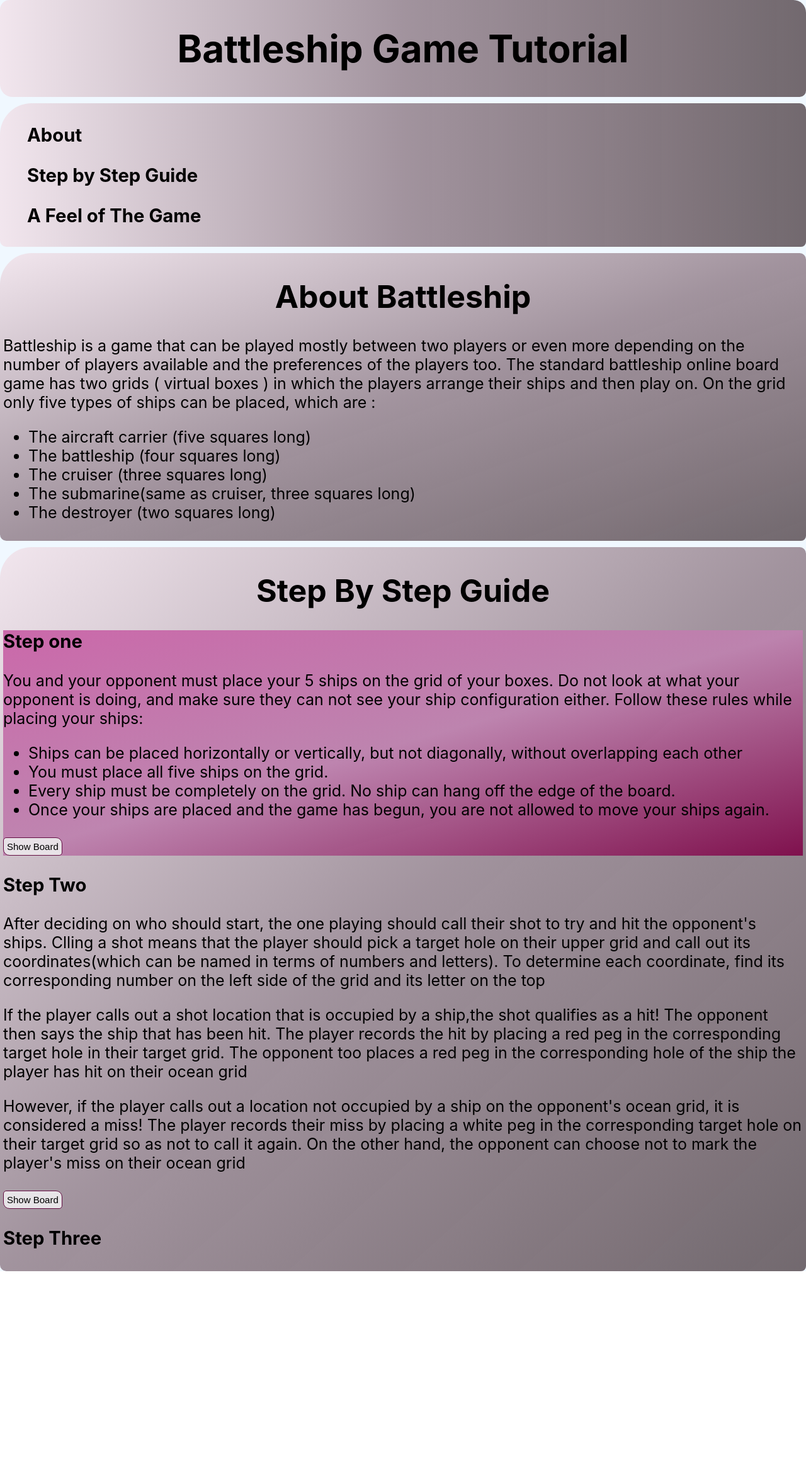
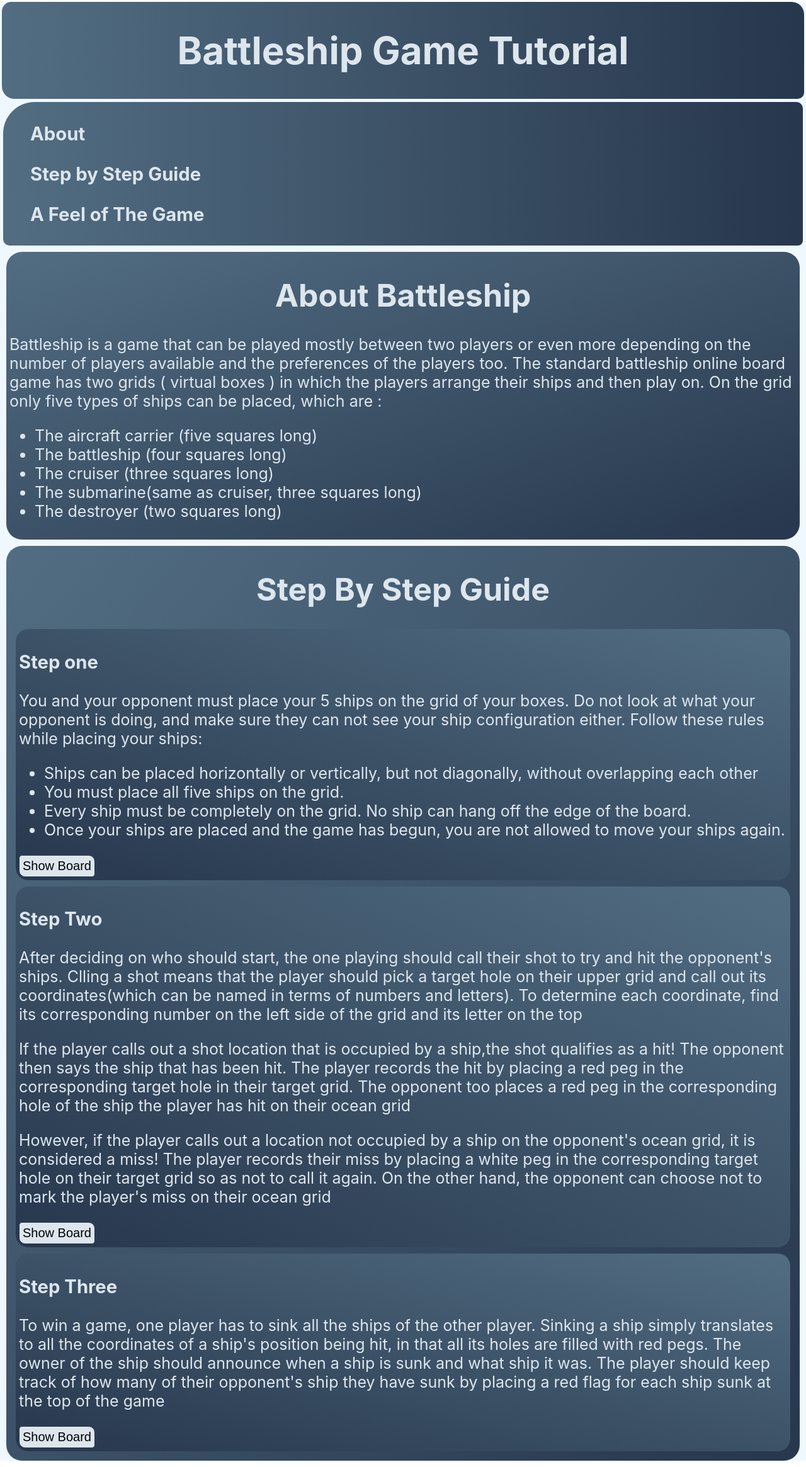
Before and after one commit to l-auta/random-stuff, a React (Create React App) app: page / in a window 1280 px wide. Shown: the whole page at 63% size. Before the commit the page ends 2019 px from the top, so only its background shows below. Built offline with nearby package versions, Linux system fonts and the light colour scheme.

Commit message:
last-commit

```diff
--- a/src/App.css
+++ b/src/App.css
@@ -1,8 +1,10 @@
 .header{
   text-align: center;
   font-size: 30px;
-  background-image: linear-gradient(to right, #f1e5edf5, #9e8f9af5, #695e64ee);
+  background-image: linear-gradient(to right, #526d82, #27374d);
   border-radius: 15px 20px 10px;
+  color: #dde6ed;
+  margin: 3px;
   padding: 1px;
   position: relative;
   animation: slideInFromRight 3s ease-out forwards;
@@ -19,20 +21,22 @@
 }
 
 .navbar{
-  background-image: linear-gradient(to right, #f1e5edf5, #9e8f9af5, #695e64ee);
+  background-image: linear-gradient(to right, #526d82, #27374d);
   border-radius: 50px 10px 8px;
+  color: #dde6ed;
   padding: 3px;
-  margin-top: 10px;
+  margin: 5px;
   animation: slideInFromRight 3.1s ease-out forwards;
   font-size: 25px;
 }
 
 .about{
   animation: slideInFromRight 3.2s ease-out forwards;
-  background-image: linear-gradient(to bottom right, #f1e5edf5, #9e8f9af5, #695e64ee);
-  border-radius: 50px 10px 8px;
+  background-image: linear-gradient(to bottom right, #526d82, #27374d);
+  border-radius: 25px;
+  color: #dde6ed;
   padding: 5px;
-  margin-top: 10px;
+  margin: 10px;
   font-size: 25px;
 }
 
@@ -42,10 +46,11 @@
 
 .steps{
   animation: slideInFromRight 3.3s ease-out forwards;
-  background-image: linear-gradient(to bottom right, #f1e5edf5, #9e8f9af5, #695e64ee);
-  border-radius: 50px 10px 8px;
+  background-image: linear-gradient(to bottom right, #526d82, #27374d);
+  border-radius: 25px;
+  color: #dde6ed;
   padding: 5px;
-  margin-top: 10px;
+  margin: 10px;
   font-size: 25px;
 
 }
@@ -53,10 +58,97 @@
   text-align: center;
 }
 
-.one{
-  background-image: linear-gradient(to bottom right, #ca64a8f5, #be83aff5, #7e0949ee);
-}
-
 .app{
   background-color: aliceblue;
 }
+
+.one{
+  border-radius: 20px;
+  padding: 5px;
+  margin: 10px;
+  background-image: linear-gradient(to top right, #27374D, #526D82);
+}
+
+.two{
+  border-radius: 20px;
+  padding: 5px;
+  margin: 10px;
+  background-image: linear-gradient(to top right, #27374D, #526D82);
+}
+
+.three{
+  border-radius: 20px;
+  padding: 5px;
+  margin: 10px;
+  background-image: linear-gradient(to top right, #27374D, #526D82);
+}
+
+
+/*battleship styling for the board*/
+.battleship-board {
+  display: flex;
+  justify-content: center;
+  padding: 20px;
+}
+
+table {
+  border-collapse: collapse;
+  width: 500px;
+  background-color: #fff;
+}
+
+th, td {
+  width: 40px;
+  height: 40px;
+  color: #526d82;
+  border: 1px solid #fff;
+  text-align: center;
+}
+
+th {
+  background-color: #f0f0f0;
+  font-weight: bold;
+}
+
+td {
+  background-color: #e0e0e0;
+}
+
+td:hover {
+  background-color: #d4d4d4;
+}
+
+/* Styling for cells containing ships */
+.ship {
+  background-color: #27374d; /* Green color for ships */
+}
+
+/* Optional: Different color for the first column and row */
+th:first-child, td:first-child {
+  background-color: #f0f0f0;
+}
+
+ /* Styling for hits */
+ .hit {
+  background-color: #526d82; /* Red color for hits */
+}
+
+/* Styling for misses */
+.miss {
+  background-color: #9DB2BF; /* Blue color for misses */
+}
+
+/* Optional: Different color for the first column and row */
+th:first-child, td:first-child {
+  background-color: #f0f0f0;
+}
+
+
+/*button styling*/
+.bnt-one{
+  padding: 5px;
+  background-color: #dde6ed;
+  border-radius: 5px 10px;
+  border: solid 1px #27374d;
+  font-size: 20px;
+}
--- a/src/components/BattleshipBoardOne.css
+++ /dev/null
@@ -1,41 +0,0 @@
-.battleship-board {
-    display: flex;
-    justify-content: center;
-    padding: 20px;
-  }
-
-  table {
-    border-collapse: collapse;
-    width: 500px;
-    background-color: #fff;
-  }
-
-  th, td {
-    width: 40px;
-    height: 40px;
-    border: 1px solid #ccc;
-    text-align: center;
-  }
-
-  th {
-    background-color: #f0f0f0;
-    font-weight: bold;
-  }
-
-  td {
-    background-color: #e0e0e0;
-  }
-
-  td:hover {
-    background-color: #d4d4d4;
-  }
-
-  /* Styling for cells containing ships */
-  .ship {
-    background-color: #4CAF50; /* Green color for ships */
-  }
-
-  /* Optional: Different color for the first column and row */
-  th:first-child, td:first-child {
-    background-color: #f0f0f0;
-  }
--- a/src/components/BattleshipBoardTwo.css
+++ /dev/null
@@ -1,46 +0,0 @@
-.battleship-board {
-    display: flex;
-    justify-content: center;
-    padding: 20px;
-  }
-
-  table {
-    border-collapse: collapse;
-    width: 500px;
-    background-color: #fff;
-  }
-
-  th, td {
-    width: 40px;
-    height: 40px;
-    border: 1px solid #ccc;
-    text-align: center;
-  }
-
-  th {
-    background-color: #f0f0f0;
-    font-weight: bold;
-  }
-
-  td {
-    background-color: #e0e0e0;
-  }
-
-  td:hover {
-    background-color: #d4d4d4;
-  }
-
-  /* Styling for hits */
-  .hit {
-    background-color: red; /* Red color for hits */
-  }
-
-  /* Styling for misses */
-  .miss {
-    background-color: blue; /* Blue color for misses */
-  }
-
-  /* Optional: Different color for the first column and row */
-  th:first-child, td:first-child {
-    background-color: #f0f0f0;
-  }
--- a/src/components/button.css
+++ /dev/null
@@ -1,7 +0,0 @@
-.bnt-one{
-    padding: 5px;
-    background-color: rgba(235, 231, 235, 0.952);
-    border-radius: 5px 10px;
-    border: solid 1px #630d42;
-    font-size: 15px;
-}
--- a/src/components/step1.js
+++ b/src/components/step1.js
@@ -1,6 +1,5 @@
 import React, {useState} from "react";
 import BattleshipBoard from "./stepOneBoard";
-import './button.css'
 
 function One(){
     const [isVisible, setIsVisible] = useState(false);
--- a/src/components/step3.js
+++ b/src/components/step3.js
@@ -1,7 +1,18 @@
-import React from "react";
+import React, {useState} from "react";
+import BattleshipBoardThree from "../stepThreeBoard";
 
 function Three(){
+    const [isVisible, setIsVisible] = useState(false);
 
+    return(
+        <div>
+            <p>To win a game, one player has to sink all the ships of the other player. Sinking a ship simply translates to all the coordinates of a ship's position being hit, in that all its holes are filled with red pegs. The owner of the ship should announce when a ship is sunk and what ship it was. The player should keep track of how many of their opponent's ship they have sunk by placing a red flag for each ship sunk at the top of the game</p>
+            <button className="bnt-one" onClick={() => setIsVisible(!isVisible)}>
+            {isVisible ? "Hide" : "Show"} Board
+            </button>
+            {isVisible && <BattleshipBoardThree />} {/* Conditionally render BattleshipBoard */}
+        </div>
+    )
 }
 
 export default Three
--- a/src/components/stepOneBoard.js
+++ b/src/components/stepOneBoard.js
@@ -1,5 +1,5 @@
 import React from 'react';
-import './BattleshipBoardOne.css';
+// import './BattleshipBoardOne.css';
 
 const BattleshipBoard = () => {
   const gridSize = 10;
--- a/src/components/stepTwoBoard.js
+++ b/src/components/stepTwoBoard.js
@@ -1,5 +1,5 @@
 import React, { useState, useEffect } from 'react';
-import './BattleshipBoardTwo.css';
+// import './BattleshipBoardTwo.css';
 
 const BattleshipBoardTwo = () => {
   const gridSize = 10;
--- a/src/stepThreeBoard.js
+++ b/src/stepThreeBoard.js
@@ -0,0 +1,109 @@
+import React, { useState, useEffect } from 'react';
+// import './BattleshipBoardThree.css';
+
+const BattleshipBoardThree = () => {
+  const gridSize = 10;
+  const [grid, setGrid] = useState(Array(gridSize).fill(null).map(() => Array(gridSize).fill(null)));
+
+  // Ship Placement Logic (2 ships only)
+  useEffect(() => {
+    const newGrid = Array(gridSize).fill(null).map(() => Array(gridSize).fill(null));
+
+    // Ship 1: 4-cell ship - Horizontal at (A1, B1, C1, D1)
+    newGrid[0][0] = 1;
+    newGrid[0][1] = 1;
+    newGrid[0][2] = 1;
+    newGrid[0][3] = 1;
+
+    // Ship 2: 3-cell ship - Vertical at (G1, G2, G3)
+    newGrid[6][0] = 1;
+    newGrid[7][0] = 1;
+    newGrid[8][0] = 1;
+
+    // Both ships are sunk, so we mark them all as hits
+    const newGridWithHits = generateHitsOnShips(newGrid);
+
+    // Generate misses randomly on the grid (cells that are not part of ships)
+    const newGridWithMisses = generateRandomMisses(newGridWithHits);
+
+    setGrid(newGridWithMisses);
+  }, []);
+
+  // Function to generate hits on all ship cells (since both ships are sunk)
+  const generateHitsOnShips = (grid) => {
+    const newGrid = grid.map(row => row.slice()); // Create a copy of the grid to mutate
+
+    // We don't need to do anything special for hits since all ship cells will be 'H'
+    for (let row = 0; row < gridSize; row++) {
+      for (let col = 0; col < gridSize; col++) {
+        if (newGrid[row][col] === 1) {
+          newGrid[row][col] = 'H'; // Mark as hit
+        }
+      }
+    }
+
+    return newGrid;
+  };
+
+  // Function to generate random misses (empty cells marked as 'M')
+  const generateRandomMisses = (grid) => {
+    const newGrid = grid.map(row => row.slice()); // Create a copy of the grid to mutate
+    const totalCells = gridSize * gridSize;
+
+    // Generate misses on non-ship cells (cells not marked as `H` or `1`)
+    for (let i = 0; i < totalCells * 0.3; i++) { // Place about 30% of the cells as misses
+      let row, col;
+      do {
+        row = Math.floor(Math.random() * gridSize);
+        col = Math.floor(Math.random() * gridSize);
+      } while (newGrid[row][col] === 'H' || newGrid[row][col] === 1); // Avoid overwriting ships or hits
+      newGrid[row][col] = 'M'; // Mark as miss
+    }
+
+    return newGrid;
+  };
+
+  // Column labels (A-J)
+  const columns = ['A', 'B', 'C', 'D', 'E', 'F', 'G', 'H', 'I', 'J'];
+
+  // Row labels (1-10)
+  const rows = Array.from({ length: gridSize }, (_, i) => i + 1);
+
+  return (
+    <div className="battleship-board">
+      <table>
+        <thead>
+          <tr>
+            <th></th> {/* Empty corner cell */}
+            {columns.map((col) => (
+              <th key={col}>{col}</th>
+            ))}
+          </tr>
+        </thead>
+        <tbody>
+          {rows.map((row) => (
+            <tr key={row}>
+              <th>{row}</th> {/* Row number */}
+              {columns.map((col, colIndex) => {
+                const cell = grid[row - 1][colIndex];
+                const isHit = cell === 'H';
+                const isMiss = cell === 'M';
+
+                return (
+                  <td
+                    key={colIndex}
+                    className={`grid-cell
+                      ${isHit ? 'hit' : ''}
+                      ${isMiss ? 'miss' : ''}`}
+                  />
+                );
+              })}
+            </tr>
+          ))}
+        </tbody>
+      </table>
+    </div>
+  );
+};
+
+export default BattleshipBoardThree;
```
Also changed, not shown: src/BattleshipBoardThree.css (deleted).
